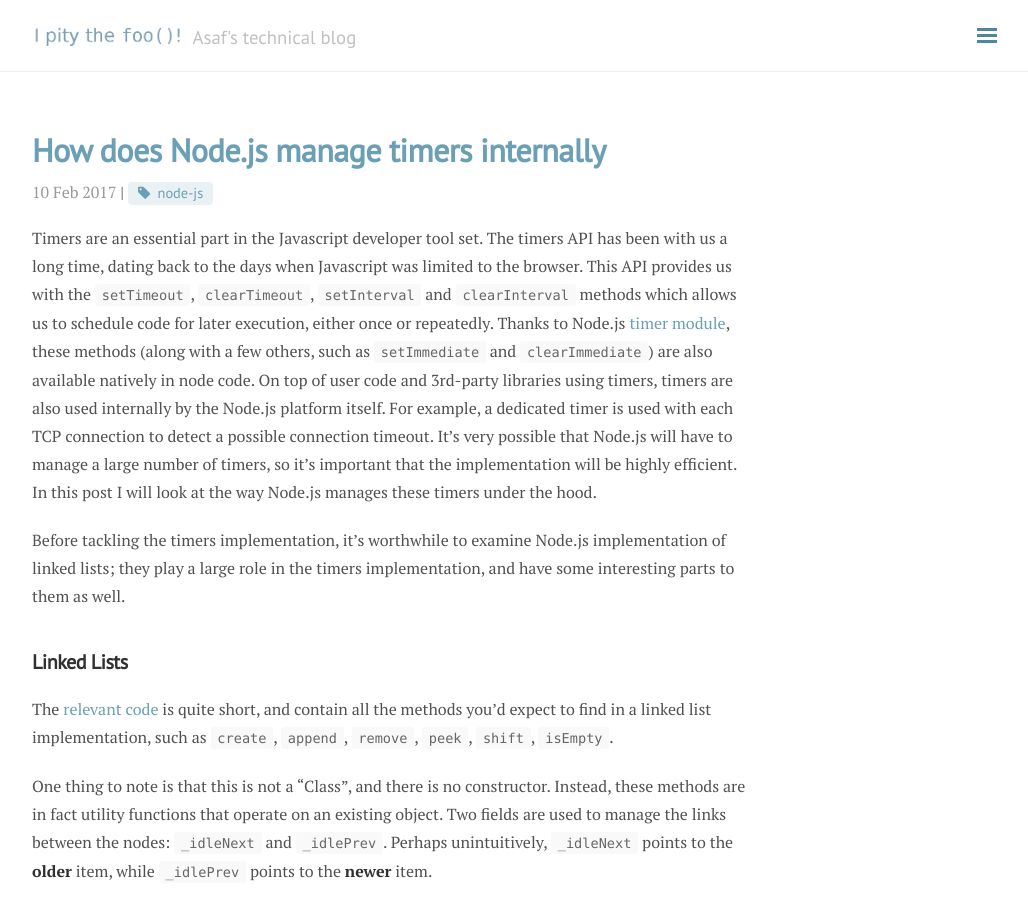
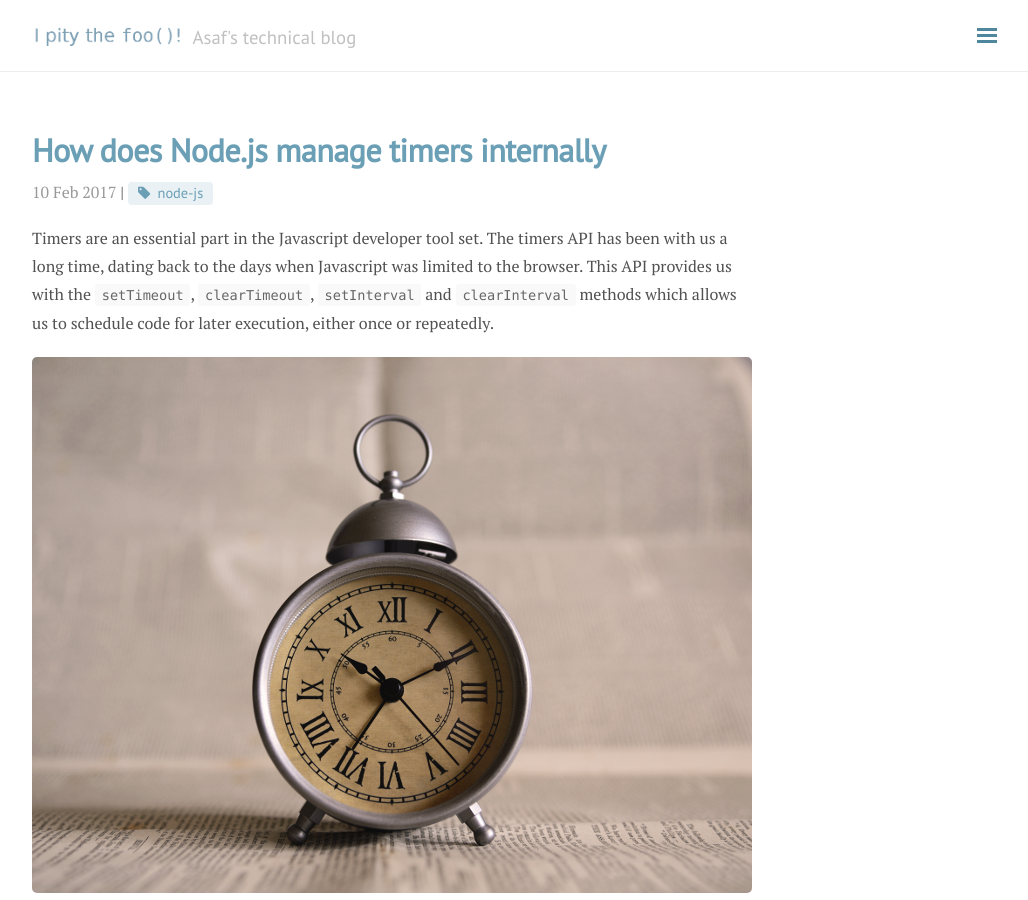
Before and after one commit to asafdav2/asafdav2.github.io, a Jekyll site: the page built from _posts/2017-02-11-node-js-timers.markdown, in a window 1280 px wide and 900 px high. Shown: the whole window, without its empty margins (248-1276 px from the left). Built offline with Jekyll 4.4.1, drawn with Linux system fonts in a browser that asks for light colours; nearby versions of some CDN libraries; formulas are drawn with MathJax 3; comment, search, counter and statistics services are not loaded.

Commit message:
add header to node.js timers post

```diff
--- a/_posts/2017-02-11-node-js-timers.markdown
+++ b/_posts/2017-02-11-node-js-timers.markdown
@@ -9,6 +9,9 @@
 Timers are an essential part in the Javascript developer tool set. The timers API has been with us a long time, dating back to the days when Javascript was limited to the browser.
 This API provides us with the `setTimeout`, `clearTimeout`, `setInterval` and `clearInterval` methods which allows us to schedule code for later execution, either once or repeatedly.
 <!-- more -->
+
+![Header](/public/img/node_js_timers/header.jpg)
+
 Thanks to Node.js [timer module]( https://nodejs.org/api/timers.html), these methods (along with a few others, such as `setImmediate` and `clearImmediate`) are also available natively
 in node code. On top of user code and 3rd-party libraries using timers, timers are also used internally by the Node.js platform itself. For example, a dedicated
 timer is used with each TCP connection to detect a possible connection timeout. It's very possible that Node.js will have to manage a large number of timers, so it's important that
```
Also changed, not shown: public/img/node_js_timers/header.jpg (added).
